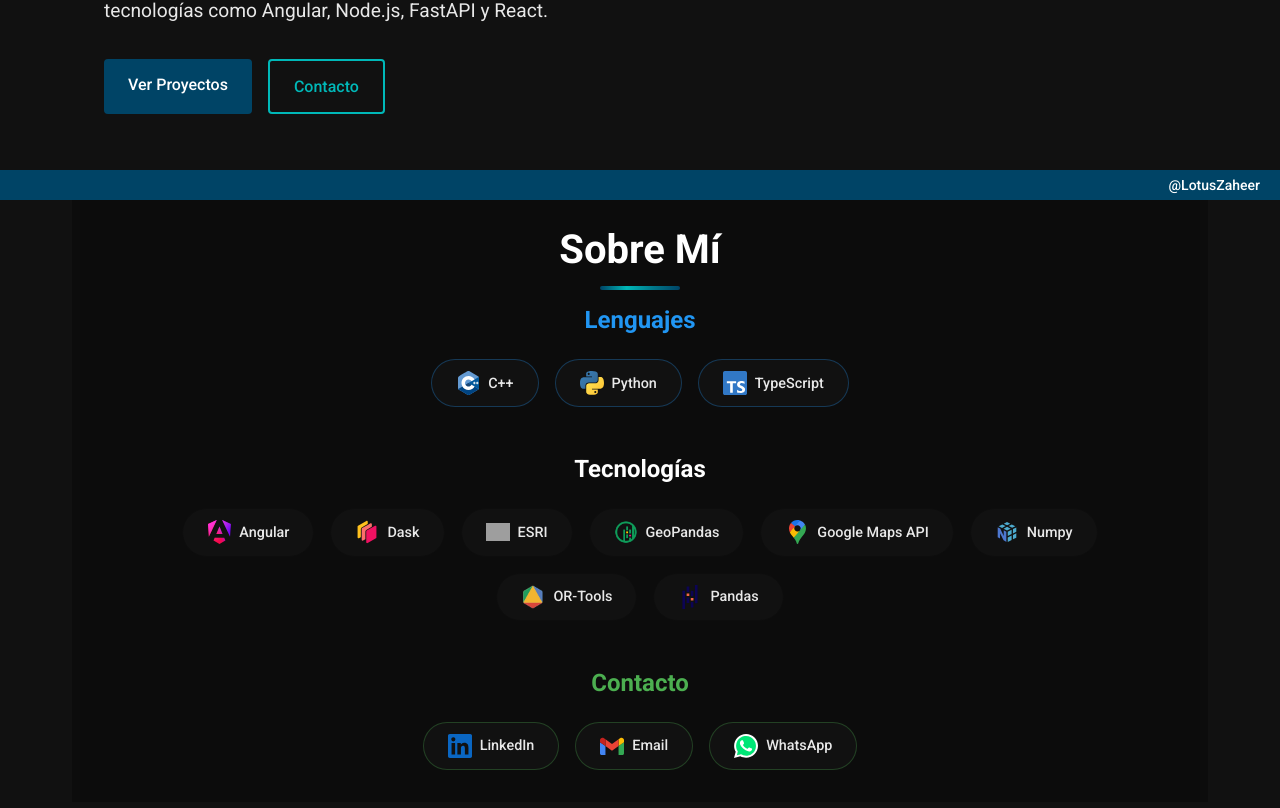
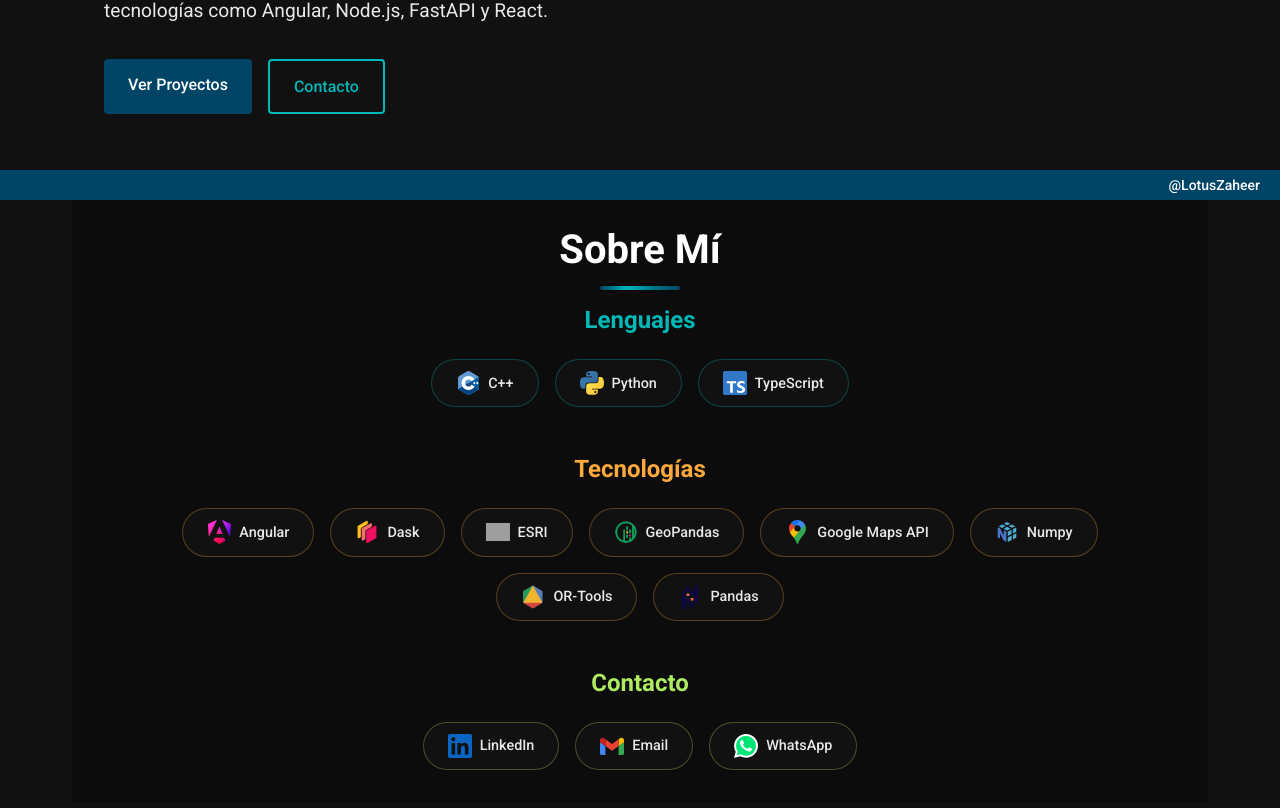
Before and after one commit to LotusZaheer/portfolio, an Angular app: page / in a window 1280 px wide. Shown: the part 600-1408 px from the top of the page. Built offline with nearby package versions, Linux system fonts and the light colour scheme; grey boxes are pictures that could not be loaded.

Commit message:
Update colors

```diff
--- a/src/app/pages/home/home.component.html
+++ b/src/app/pages/home/home.component.html
@@ -30,7 +30,8 @@
 <section class="about-section">
     <h2 class="section-title">Sobre Mí</h2>
     <div class="tech-stack">
-        <div class="tech-category">
+
+        <div class="tech-category languages">
             <h3>Lenguajes</h3>
             <div class="tech-icons">
                 @for (lang of languages; track lang) {
@@ -44,7 +45,7 @@
             </div>
         </div>
 
-        <div class="tech-category">
+        <div class="tech-category technologies">
             <h3>Tecnologías</h3>
             <div class="tech-icons">
                 @for (tech of technologies; track tech) {
@@ -58,7 +59,7 @@
             </div>
         </div>
 
-        <div class="tech-category">
+        <div class="tech-category contact">
             <h3>Contacto</h3>
             <div class="tech-icons">
                 @for (network of socialNetworks; track network.name) {
@@ -70,6 +71,5 @@
             </div>
         </div>
 
-
     </div>
 </section>
--- a/src/app/pages/home/home.component.scss
+++ b/src/app/pages/home/home.component.scss
@@ -2,9 +2,6 @@
 @use "../../../styles/_variables" as *;
 
 // Variables específicas para las secciones
-$languages-color: #2196F3; // Azul para lenguajes
-$technologies-color: #4CAF50; // Verde para tecnologías
-
 .hero {
     padding: 5rem 0;
 
@@ -187,53 +184,46 @@
     gap: 3rem;
 }
 
+@mixin tech-category-styles($color) {
+    h3 {
+        color: $color;
+    }
+
+    .tech-icon {
+        border-color: rgba($color, 0.3);
+        color: $color;
+
+        i {
+            color: $color;
+        }
+
+        &:hover {
+            border-color: $color;
+            background-color: rgba($color, 0.1);
+        }
+    }
+}
+
 .tech-category {
     h3 {
         font-size: 1.5rem;
         margin-bottom: 1.5rem;
         text-align: center;
     }
+}
 
-    &:first-child {
-        h3 {
-            color: $languages-color;
-        }
+.languages {
+    @include tech-category-styles($accent-color);
+}
 
-        .tech-icon {
-            border-color: rgba($languages-color, 0.3);
-            color: $languages-color;
+.technologies {
+    @include tech-category-styles($warm-color);
+}
 
-            i {
-                color: $languages-color;
-            }
+.contact {
+    @include tech-category-styles($highlight-color);
+}
 
-            &:hover {
-                border-color: $languages-color;
-                background-color: rgba($languages-color, 0.1);
-            }
-        }
-    }
-
-    &:last-child {
-        h3 {
-            color: $technologies-color;
-        }
-
-        .tech-icon {
-            border-color: rgba($technologies-color, 0.3);
-            color: $technologies-color;
-
-            i {
-                color: $technologies-color;
-            }
-
-            &:hover {
-                border-color: $technologies-color;
-                background-color: rgba($technologies-color, 0.1);
-            }
-        }
-    }
-}
 
 .tech-icons {
     display: flex;
--- a/src/app/pages/projects/projects.component.html
+++ b/src/app/pages/projects/projects.component.html
@@ -31,6 +31,20 @@
                     </div>
 
                     <div class="detail-section">
+                        <h4>Lenguajes</h4>
+                        <div class="tags">
+                            @for (lang of project.languages; track lang) {
+                            <span class="tag">
+                                @if (getIcon(lang, languageIcons)) {
+                                <img [src]="getIcon(lang, languageIcons)" [alt]="lang" class="tech-icon">
+                                }
+                                {{ lang }}
+                            </span>
+                            }
+                        </div>
+                    </div>
+
+                    <div class="detail-section">
                         <h4>Tecnologías</h4>
                         <div class="tags">
                             @for (tech of project.technologies; track tech) {
@@ -44,19 +58,6 @@
                         </div>
                     </div>
 
-                    <div class="detail-section">
-                        <h4>Lenguajes</h4>
-                        <div class="tags">
-                            @for (lang of project.languages; track lang) {
-                            <span class="tag">
-                                @if (getIcon(lang, languageIcons)) {
-                                <img [src]="getIcon(lang, languageIcons)" [alt]="lang" class="tech-icon">
-                                }
-                                {{ lang }}
-                            </span>
-                            }
-                        </div>
-                    </div>
                 </div>
 
                 <div class="project-links">
--- a/src/app/pages/projects/projects.component.scss
+++ b/src/app/pages/projects/projects.component.scss
@@ -129,7 +129,7 @@
         margin-bottom: 1rem;
 
         h4 {
-            color: $accent-color;
+            color: $text-primary;
             margin-bottom: 0.5rem;
             font-size: 1.1rem;
         }
@@ -147,13 +147,13 @@
 
     .tag {
         background: $background-darker;
-        color: $highlight-color;
         padding: 0.3rem 0.8rem;
         border-radius: $border-radius;
         font-size: 0.9rem;
         display: flex;
         align-items: center;
         gap: 0.5rem;
+        color: $text-secondary;
 
         .tech-icon {
             width: 20px;
```
Also changed, not shown: src/styles.scss (line endings or trailing spaces), 7 other files (tests, documents, lock files or other folders).
